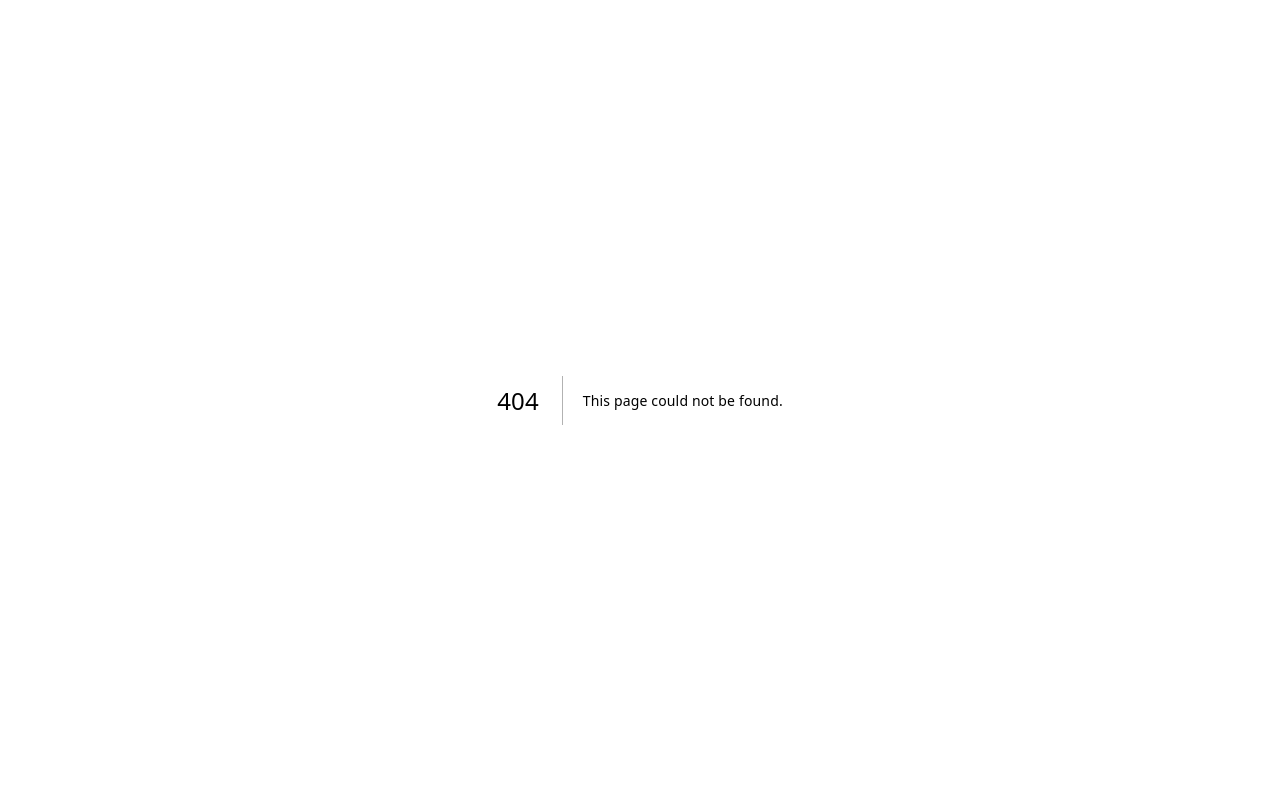
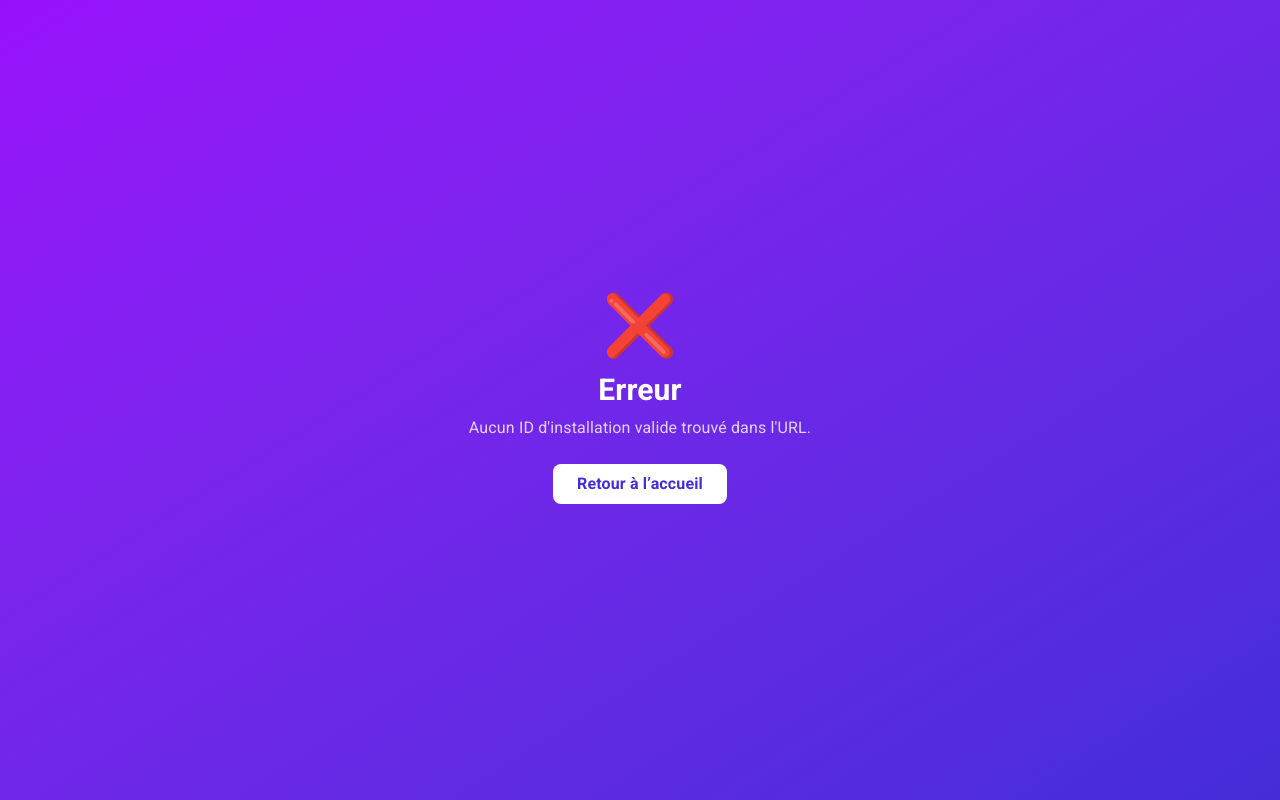
Before and after one commit to flotio-dev/website, a Next.js app: page /github/setup in a window 1280 px wide. Before the commit this address had no page. Built offline with nearby package versions, Linux system fonts and the light colour scheme; what @mui/material-nextjs would draw is missing.

Commit message:
feat encours

```diff
--- /dev/null
+++ b/src/app/github/setup/page.tsx
@@ -0,0 +1,108 @@
+"use client";
+
+import { useEffect, useState } from "react";
+import { useRouter, useSearchParams } from "next/navigation";
+import { motion } from "framer-motion";
+import { useAuth } from '@/lib/hooks/useAuth';
+
+
+export default function GithubSetupPage() {
+    const searchParams = useSearchParams();
+    const router = useRouter();
+    const { token } = useAuth();
+
+    const [status, setStatus] = useState<"loading" | "success" | "error">("loading");
+    const [message, setMessage] = useState("Initialisation...");
+
+    useEffect(() => {
+        console.log(token)
+
+        const installationId = searchParams.get("installation_id");
+
+        if (!installationId || isNaN(Number(installationId))) {
+            setStatus("error");
+            setMessage("Aucun ID d'installation valide trouvé dans l'URL.");
+            return;
+        }
+
+        const linkGithub = async () => {
+            try {
+                const res = await fetch(
+                    `${process.env.NEXT_PUBLIC_API_BASE_URL}/github/post-installation`,
+                    {
+                        method: "POST",
+                        headers: {
+                            "Content-Type": "application/json",
+                            "Authorization": `Bearer ${token}`,
+                        },
+                        body: JSON.stringify({ installation_id: Number(installationId) }),
+                    }
+                );
+
+                if (!res.ok) {
+                    const err = await res.json().catch(() => ({}));
+                    setStatus("error");
+                    setMessage(err.message || "Erreur lors de la liaison de votre compte GitHub.");
+                    return;
+                }
+
+                setStatus("success");
+                setMessage("Installation réussie ! Votre compte GitHub est maintenant lié à Flotio 🎉");
+                setTimeout(() => router.push("/dashboard"), 2000);
+            } catch (err) {
+                setStatus("error");
+                setMessage("Impossible de contacter le serveur. Réessayez plus tard.");
+            }
+        };
+
+        if (token) {
+            linkGithub();
+        }
+    }, [searchParams, router, token]);
+
+    return (
+        <div className="flex flex-col items-center justify-center min-h-screen bg-gradient-to-br from-purple-600 to-indigo-700 text-white text-center px-4">
+            {status === "loading" && (
+                <motion.div
+                    initial={{ opacity: 0, scale: 0.9 }}
+                    animate={{ opacity: 1, scale: 1 }}
+                    transition={{ duration: 0.5 }}
+                >
+                    <div className="w-16 h-16 border-4 border-white border-t-transparent rounded-full animate-spin mb-6"></div>
+                    <h1 className="text-2xl font-semibold">Connexion à GitHub...</h1>
+                    <p className="mt-2 text-white/80">{message}</p>
+                </motion.div>
+            )}
+
+            {status === "success" && (
+                <motion.div
+                    initial={{ opacity: 0, y: 20 }}
+                    animate={{ opacity: 1, y: 0 }}
+                    transition={{ duration: 0.5 }}
+                >
+                    <div className="text-6xl mb-4">✅</div>
+                    <h1 className="text-3xl font-bold mb-2">Installation réussie</h1>
+                    <p className="text-white/80">{message}</p>
+                </motion.div>
+            )}
+
+            {status === "error" && (
+                <motion.div
+                    initial={{ opacity: 0, y: 20 }}
+                    animate={{ opacity: 1, y: 0 }}
+                    transition={{ duration: 0.5 }}
+                >
+                    <div className="text-6xl mb-4">❌</div>
+                    <h1 className="text-3xl font-bold mb-2">Erreur</h1>
+                    <p className="text-white/80">{message}</p>
+                    <button
+                        onClick={() => router.push("/")}
+                        className="mt-6 px-6 py-2 bg-white text-indigo-700 font-semibold rounded-lg hover:bg-indigo-50 transition"
+                    >
+                        Retour à l’accueil
+                    </button>
+                </motion.div>
+            )}
+        </div>
+    );
+}
--- a/src/app/settings/Settings.tsx
+++ b/src/app/settings/Settings.tsx
@@ -20,10 +20,10 @@ import AccountCircleIcon from '@mui/icons-material/AccountCircle';
 import Menu from '../components/Menu';
 
 export default function SettingsPage() {
-  const { user } = useAuth();
+  const { user, token } = useAuth();
   const plan = 'Free'; // mock plan
   const [githubConnected, setGithubConnected] = React.useState(false);
-
+  console.log(token)
   const pathname = usePathname();
   const [translations, setTranslations] = React.useState<Record<string, any> | null>(null);
 
```
